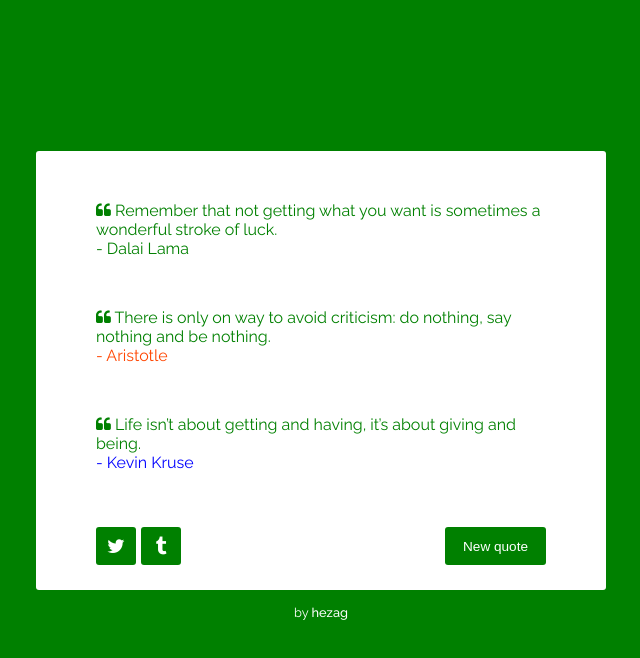
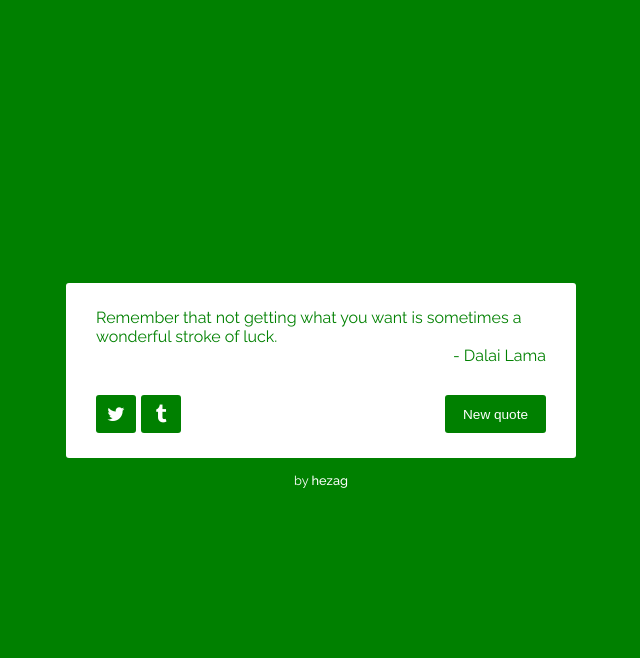
Before and after one commit to Estherboadi/Quotes, a plain HTML site: page Index.html in a window 1280 px wide. Shown: the whole page, without its empty margins (319-959 px from the left). Drawn offline with nearby package versions, Linux system fonts and the light colour scheme.

Commit message:
refactor

```diff
--- a/Index.html
+++ b/Index.html
@@ -10,20 +10,8 @@
     <body>
     <div class="container">
             <div class="blockquote">
-              <ul>
-               <li> <blockquote class="blockquote">
-                <p class="Quote"><i class="fa fa-quote-left" ></i> Remember that not getting what you want is sometimes a wonderful stroke of luck.</p>
-                <footer class="Author" style="color: green;"> - Dalai Lama</footer>
-              </blockquote></li>
-             <li> <blockquote class="blockquote">
-                <p class="Quote"><i class="fa fa-quote-left" ></i> There is only on way to avoid criticism: do nothing, say nothing and be nothing.</p>
-                <footer class="currentAuthor" style="color: orangered;"> - Aristotle </footer>
-              </blockquote></li>
-              <li><blockquote class="blockquote">
-                <p class="Quote"><i class="fa fa-quote-left" ></i> Life isn’t about getting and having, it’s about giving and being.</p>
-                <footer class="Author" style="color: blue;"> - Kevin Kruse </footer>
-              </blockquote></li>
-            </ul>
+              <p id="quote-text"></p>
+              <p style="text-align: right;">- <span id="quote-author"></span></p>
 
               <div class="button">
               <a class="btn" id="tweet-quote"  href="https://twitter.com/" >
--- a/index.js
+++ b/index.js
@@ -1,20 +1,59 @@
+// create a list to contain all quotes and their authors
+const QUOTES = [
+	{
+		text: "Life isn't about getting and having, it's about giving and being.",
+		author: "Kevin Kruse",
+	},
+	{
+		text: "There is only on way to avoid criticism: do nothing, say nothing and be nothing.",
+		author: "Aristotle",
+	},
+	{
+		text: "Remember that not getting what you want is sometimes a wonderful stroke of luck.",
+		author: "Dalai Lama",
+	},
+];
 
-    var currentQuote = ".blockquote p";
+// function to get random quote from the list
+function getRandomQoute() {
+    // get number of quotes in list
+	const numOfQuotes = QUOTES.length;
 
-    var currentQuote ="";
+    // use inbuilt random function to get a random index that is less than the number of quotes
+	const randomIndex = Math.floor(Math.random() * numOfQuotes);
 
+    // use that random index to select an item from QUOTES
+	const randomQuote = QUOTES[randomIndex];
+	// console.log(randomQuote)
 
-    function changeQuote(){
-        $(allQuotes[currentQuote]).fadeOut(200 ,function(){
+    // use document selectors to get the elements that will display the data
+	const quoteTextElement = document.getElementById("quote-text");
+	const quoteAuthorElement = document.getElementById("quote-author");
 
-            if (currentQuote==allQuotes.length -1){
-                currentQuote=0;
-            }else{
-                currentQuote++;
-            }
-            $(allQuotes[currentQuote]).fadeIn(200);
+    // set their text to show the randomized quote text and author
+	quoteTextElement.innerHTML = randomQuote.text;
+	quoteAuthorElement.innerHTML = randomQuote.author;
+}
 
-            $("#new-quote").on("click", changeQuote());
+// var currentQuote = ".blockquote p";
 
-        });
-    };
+// var currentQuote ="";
+
+// function changeQuote(){
+//     $(allQuotes[currentQuote]).fadeOut(200 ,function(){
+
+//         if (currentQuote==allQuotes.length -1){
+//             currentQuote=0;
+//         }else{
+//             currentQuote++;
+//         }
+//         $(allQuotes[currentQuote]).fadeIn(200);
+
+//         $("#new-quote").on("click", changeQuote());
+
+//     });
+// };
+
+// event listeners as their name implies listen for actions on your page. Something like domcontentloaded listens for when the page has been able to show all elements that need to be shown on the page. Onclick listens for any click event on the element the event is attached to. If you look through the html, the 'New Quote' button has the id 'new-quote'. So anytime this button is 'clicked', it will run the function 'getRandomQuote'. The reason why 'getRandomQoute' runs when domcontentloaded is fired is because by default no quote is showing (refer to the html, there is nothing there except for the tags themselves). So in order to show a quote when the page is first loaded, we run it with that event listener.
+document.addEventListener("DOMContentLoaded", getRandomQoute);
+document.getElementById("new-quote").addEventListener("click", getRandomQoute);
```
